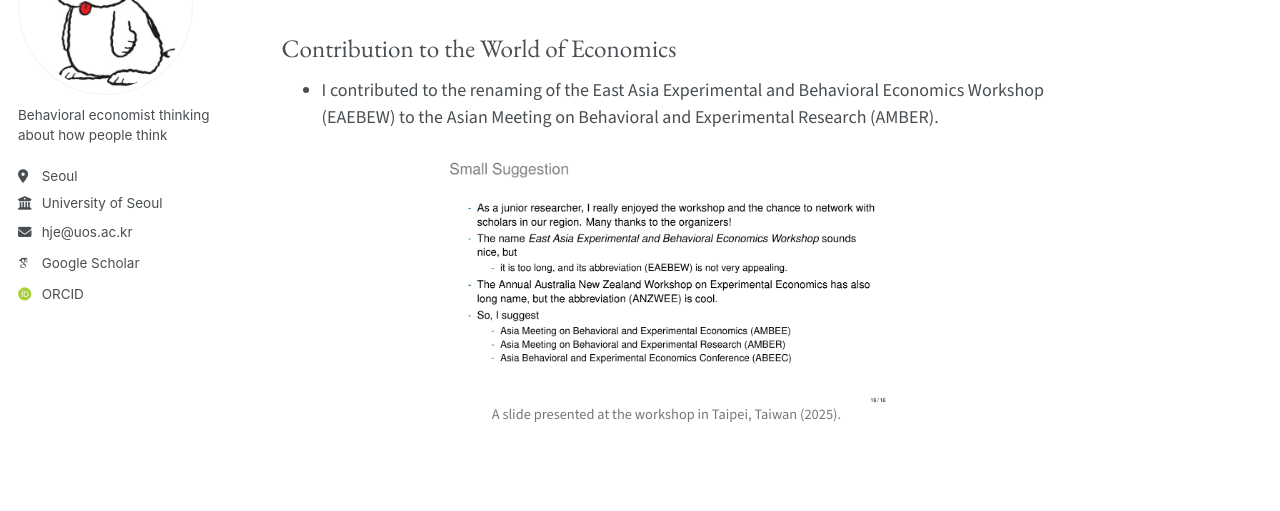
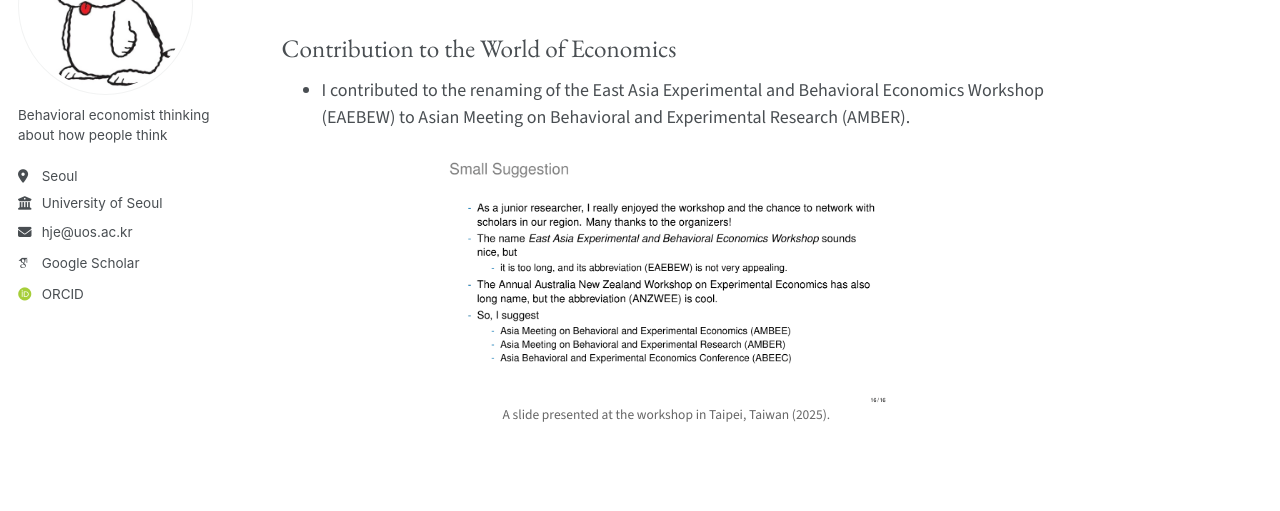
Before and after one commit to hyundamje/hyundamje.github.io, a Jekyll site: the page built from _pages/other.md, in a window 1280 px wide and 1008 px high. Shown: the part 183-694 px from the top of the window. Built offline with Jekyll 4.4.1, drawn with Linux system fonts in a browser that asks for light colours; some web fonts are replaced.

Commit message:
Update other.md

```diff
--- a/_pages/other.md
+++ b/_pages/other.md
@@ -10,7 +10,7 @@ author_profile: true
 ### Contribution to the World of Economics
 <ul style="margin-top:0.25rem">
 <li> I contributed to the renaming of the East Asia Experimental and Behavioral Economics Workshop (EAEBEW)
-to the Asian Meeting on Behavioral and Experimental Research (AMBER). </li>
+to Asian Meeting on Behavioral and Experimental Research (AMBER). </li>
 </ul>
 
 
@@ -19,6 +19,6 @@ to the Asian Meeting on Behavioral and Experimental Research (AMBER). </li>
        style="border-radius: 10px;" />
 </div>
 
-<p style="font-size: 0.8em; color: #777; text-align: center;">
+<p style="font-size: 0.75em; color: #666; text-align: center;">
 A slide presented at the workshop in Taipei, Taiwan (2025).
 </p>
```
